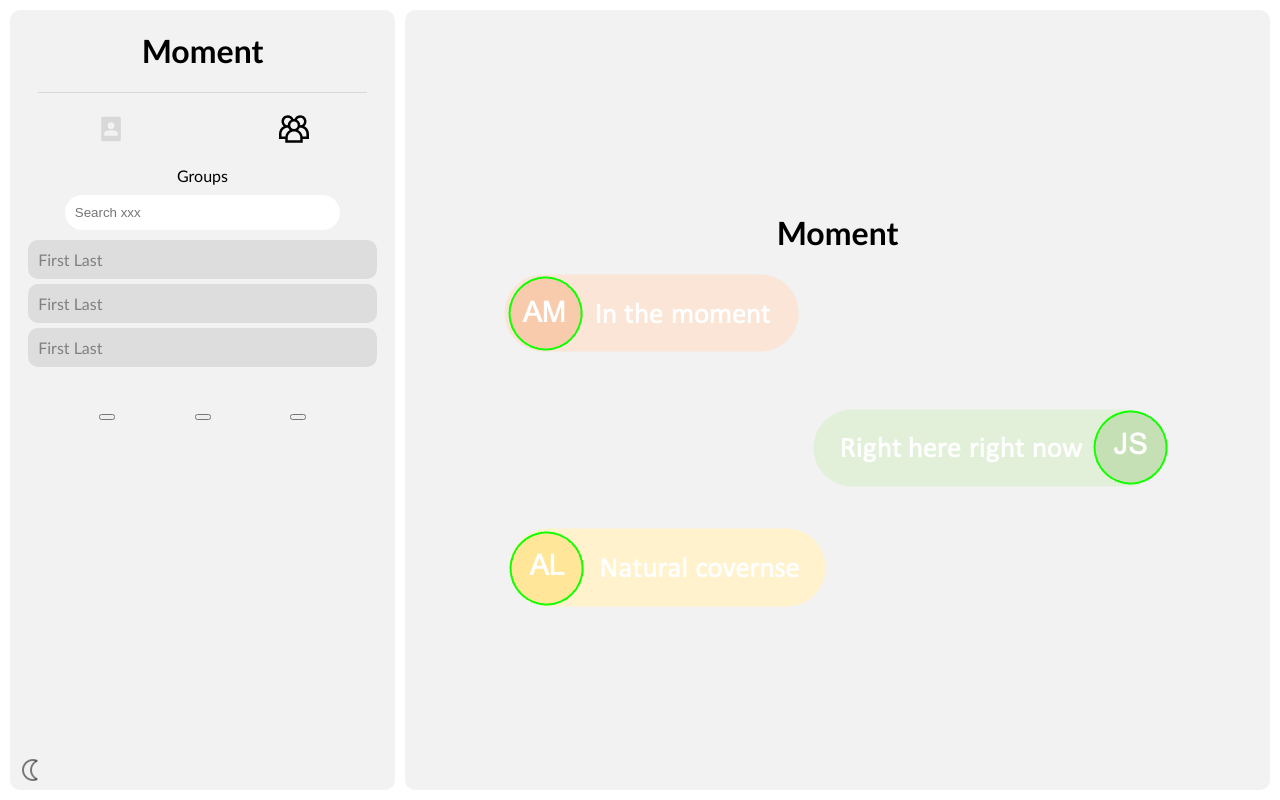
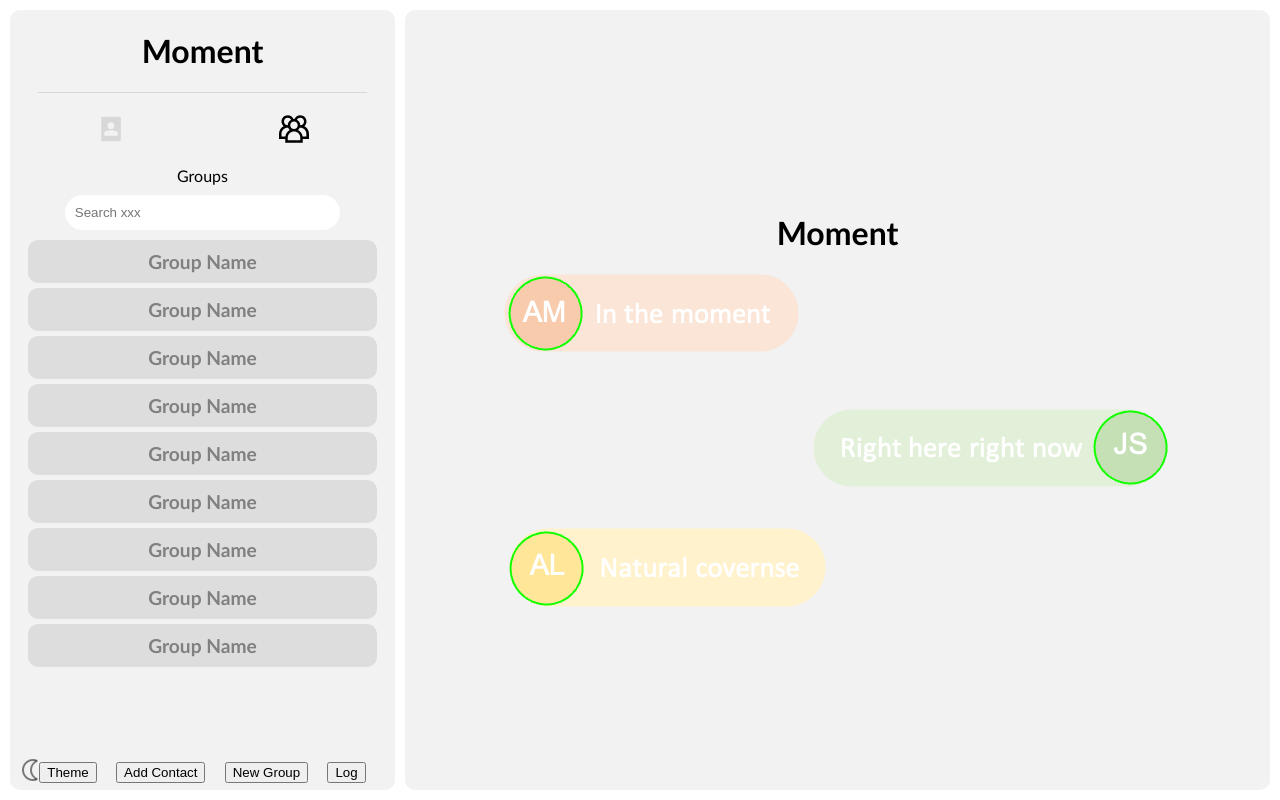
Before and after one commit to GucciGangnam/Moment-Messaging-App, a React (Vite) app in the folder Moment-Messaging-App-Front/: page / in a window 1280 px wide. Built offline with nearby package versions, Linux system fonts and the light colour scheme.

Commit message:
Layout for navigator finilized

```diff
--- a/Moment-Messaging-App-Front/src/components/Navigator.css
+++ b/Moment-Messaging-App-Front/src/components/Navigator.css
@@ -39,20 +39,6 @@
     fill: var(--img-selected);
 }
 
-.Navigator .Content {
-    min-height: 70px;
-    overflow: scroll;
-    display: flex;
-    flex-direction: column;
-    align-items: center;
-    gap: 5px;
-    width: 100%;
-}
-
-.Navigator .Title {
-    margin-bottom: 7px;
-}
-
 .Navigator .Search {
     margin: 3px;
     margin-bottom: 10px;
@@ -68,6 +54,21 @@
     outline: 3px solid var(--input-focus)
 }
 
+.Navigator .Content {
+    /* outline: 1px solid pink; */
+    min-height: 70px;
+    height: 100%;
+    overflow: scroll;
+    display: flex;
+    flex-direction: column;
+    align-items: center;
+    gap: 5px;
+    width: 100%;
+}
+
+.Navigator .Title {
+    margin-bottom: 7px;
+}
 
 .Navigator .Contact {
     background-color: var(--background-color-2);
@@ -76,12 +77,30 @@
     width: 90%;
     color: var(--text-color-2);
 }
+.Navigator .Contact:hover{
+    color: var(--text-color);
+}
+
+.Navigator .Group{
+    background-color: var(--background-color-2);
+    padding: 10px;
+    text-align: center;
+    border-radius: 10px;
+    width: 90%;
+    color: var(--text-color-2);
+    font-size: larger;
+    font-weight: bold;
+}
+.Navigator .Group:hover{
+color: var(--text-color);
+}
 
 .Navigator .Bottom {
+    /* outline: 1px solid blue;; */
     display: flex;
     justify-content: space-evenly;
     align-items: center;
     width: 100%;
-    border-radius: 25px;
-    height: 100px;
+    height: 50px;
+    margin-bottom: 1px;
 }
--- a/Moment-Messaging-App-Front/src/components/Navigator.jsx
+++ b/Moment-Messaging-App-Front/src/components/Navigator.jsx
@@ -68,24 +68,63 @@ export const Navigator = () => {
                 placeholder="Search xxx">
             </input>
             <div className="Content">
+            {title === 'Contacts' ? (
+                    <>
+                        <div className="Contact">First Last</div>
+                        <div className="Contact">First Last</div>
+                        <div className="Contact">First Last</div>
+                        <div className="Contact">First Last</div>
+                        <div className="Contact">First Last</div>
+                        <div className="Contact">First Last</div>
+                        <div className="Contact">First Last</div>
+                        <div className="Contact">First Last</div>
+                        <div className="Contact">First Last</div>
+                        <div className="Contact">First Last</div>
+                        <div className="Contact">First Last</div>
+                        <div className="Contact">First Last</div>
+                        <div className="Contact">First Last</div>
+                        <div className="Contact">First Last</div>
+                        <div className="Contact">First Last</div>
+                        <div className="Contact">First Last</div>
+                        <div className="Contact">First Last</div>
+                        <div className="Contact">First Last</div>
+                        <div className="Contact">First Last</div>
+                        <div className="Contact">First Last</div>
+                        <div className="Contact">First Last</div>
+                        <div className="Contact">First Last</div>
+                        <div className="Contact">First Last</div>
+                        <div className="Contact">First Last</div>
+                        <div className="Contact">First Last</div>
+                        <div className="Contact">First Last</div>
+                        <div className="Contact">First Last</div>
+                        <div className="Contact">First Last</div>
+                        <div className="Contact">First Last</div>
+                        <div className="Contact">First Last</div>
+                    </>
+                ) : (
+                    <>
+                        <div className="Group">Group Name</div>
+                        <div className="Group">Group Name</div>
+                        <div className="Group">Group Name</div>
+                        <div className="Group">Group Name</div>
+                        <div className="Group">Group Name</div>
+                        <div className="Group">Group Name</div>
+                        <div className="Group">Group Name</div>
+                        <div className="Group">Group Name</div>
+                        <div className="Group">Group Name</div>
+                    </>
+                )}
+            </div>
+            <div className="Bottom">
+                <button>Theme</button>
+
+                <button>Add Contact</button>
+                <button>New Group</button>
 
 
-                <div className="Contact">
-                    First Last
-                </div>
-                <div className="Contact">
-                    First Last
-                </div>
-                <div className="Contact">
-                    First Last
-                </div>
+                <button>Log</button>
 
 
-            </div>
-            <div className="Bottom">
-                <button></button>
-                <button></button>
-                <button></button>
             </div>
 
         </div>
```
